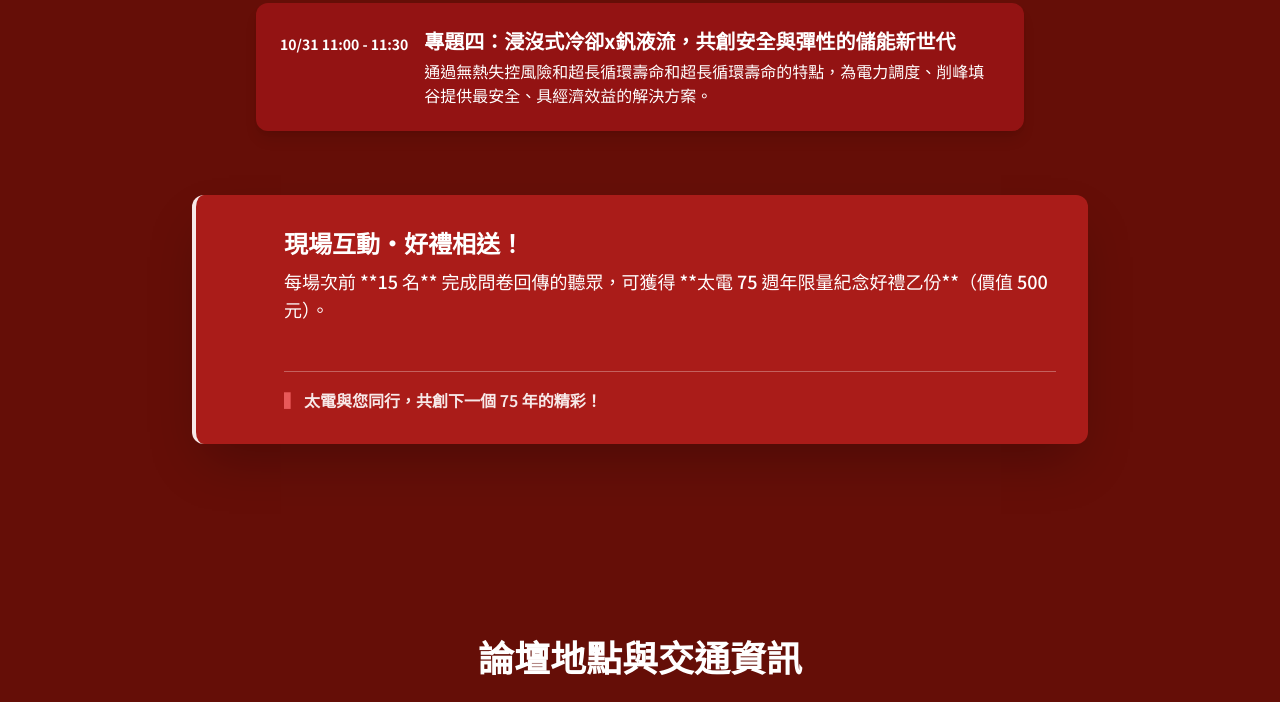
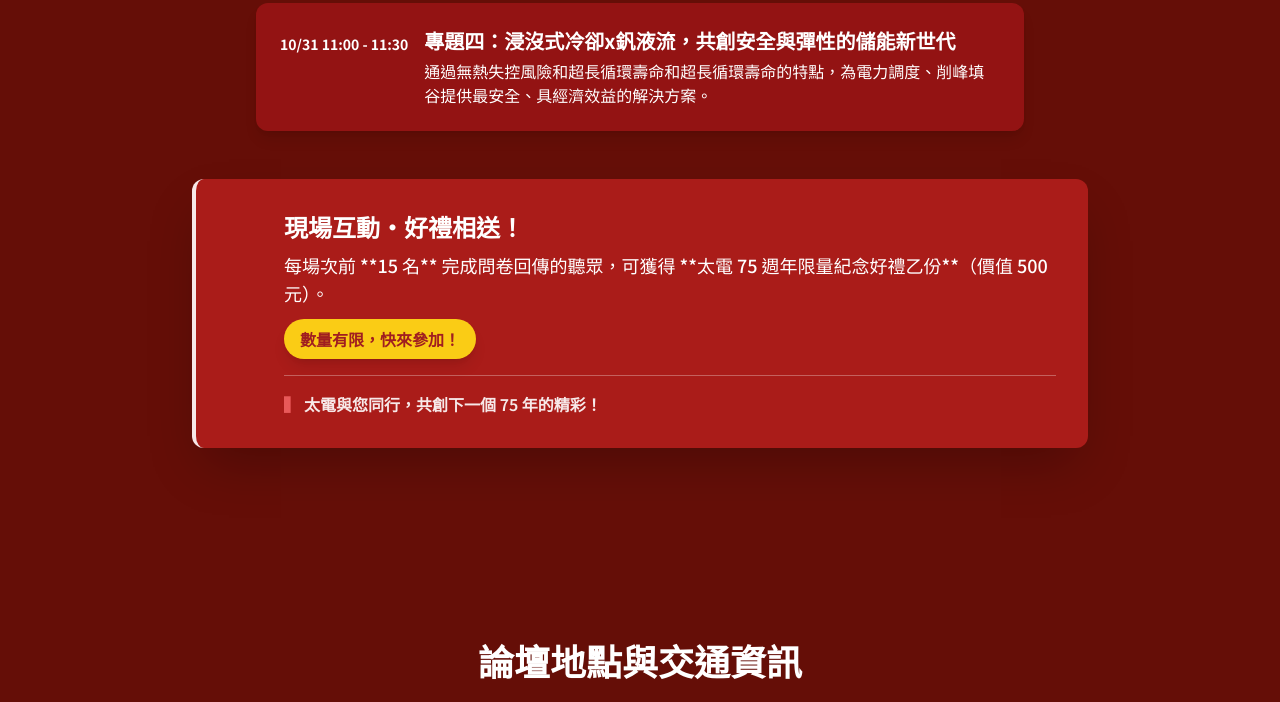
Before and after one commit to PacificElectricmarket/energytaiwan, a plain HTML site: page index.html in a window 1280 px wide. Shown: the part 2801-3503 px from the top of the page. Drawn offline with nearby package versions, Linux system fonts and the light colour scheme; some icons are missing.

Commit message:
Update index.html

```diff
--- a/index.html
+++ b/index.html
@@ -334,8 +334,8 @@
                     </div>
                 </div>
             </div>
-             <!-- 🎁 問卷回饋獎勵區塊 (移至議程區塊底部) -->
-            <div class="max-w-4xl mx-auto mt-16 p-8 bg-deep-red-600/70 border-l-4 border-white/90 rounded-xl shadow-2xl transition duration-500 hover:bg-deep-red-600/90">
+             <!-- 🎁 問卷回饋獎勵區塊 (緊接在議程列表下方) -->
+            <div class="max-w-4xl mx-auto mt-12 p-8 bg-deep-red-600/70 border-l-4 border-white/90 rounded-xl shadow-2xl transition duration-500 hover:bg-deep-red-600/90">
                 <div class="flex items-start space-x-4">
                     <!-- 圖標加入 animate-pulse-fast 增加閃爍感 -->
                     <i data-lucide="gift" class="w-10 h-10 text-white flex-shrink-0 mt-1 animate-pulse-fast"></i>
@@ -344,16 +344,10 @@
                         <p class="text-white text-lg font-medium mb-3">
                             每場次前 **15 名** 完成問卷回傳的聽眾，可獲得 **太電 75 週年限量紀念好禮乙份**（價值 500 元）。
                         </p>
-                         <div class="text-center mt-12">
-                <!-- text-gray-400 已經替換為全局的 body 顏色控制，這裡不需要額外修改
-                <a href="#register" class="text-white hover:text-deep-red-300 font-medium inline-flex items-center">
-                            <p class="text-yellow-200 text-base font-bold">
+                        <!-- 點擊跳轉到 #register 區塊 -->
+                        <a href="#register" class="inline-block py-2 px-4 rounded-full bg-yellow-400 text-deep-red-900 font-bold hover:bg-yellow-300 transition duration-300 text-base shadow-lg">
                             數量有限，快來參加！
-                    <svg class="w-4 h-4 ml-2" fill="none" stroke="currentColor" viewBox="0 0 24 24" xmlns="http://www.w3.org/2000/svg"><path stroke-linecap="round" stroke-linejoin="round" stroke-width="2" d="M19 9l-7 7-7-7"></path></svg>
-                </a> -->
-            </div>
-
-                        </p>
+                        </a>
                         <!-- 75週年標語 -->
                         <p class="text-base font-semibold text-white/90 mt-4 border-t border-white/30 pt-4">
                             <span class="text-deep-red-300 mr-1">▍</span>太電與您同行，共創下一個 75 年的精彩！
@@ -362,7 +356,6 @@
                 </div>
             </div>
             <!-- 🎁 問卷回饋獎勵區塊 (結束) -->
-
         </div>
     </section>
 
```
